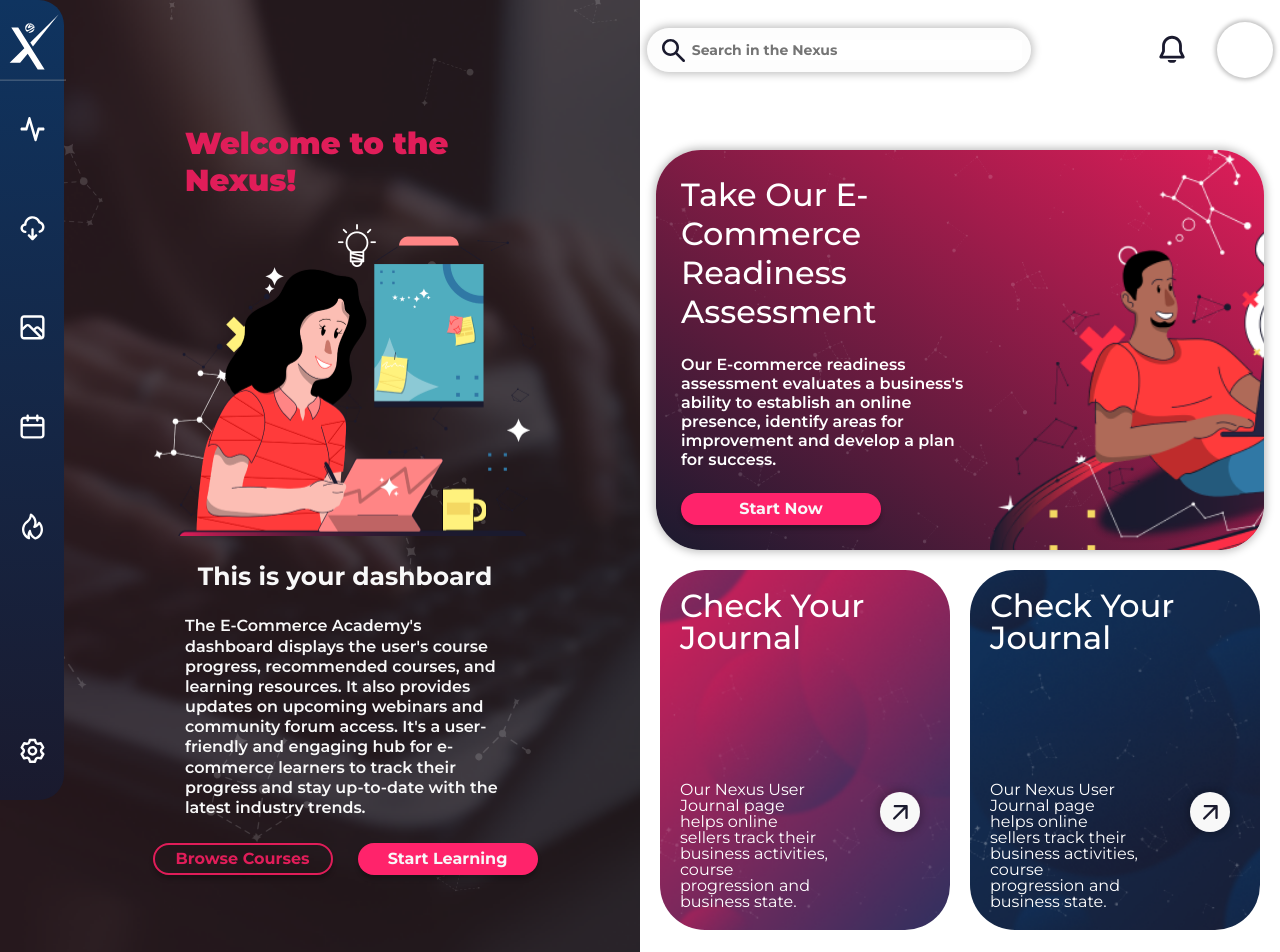
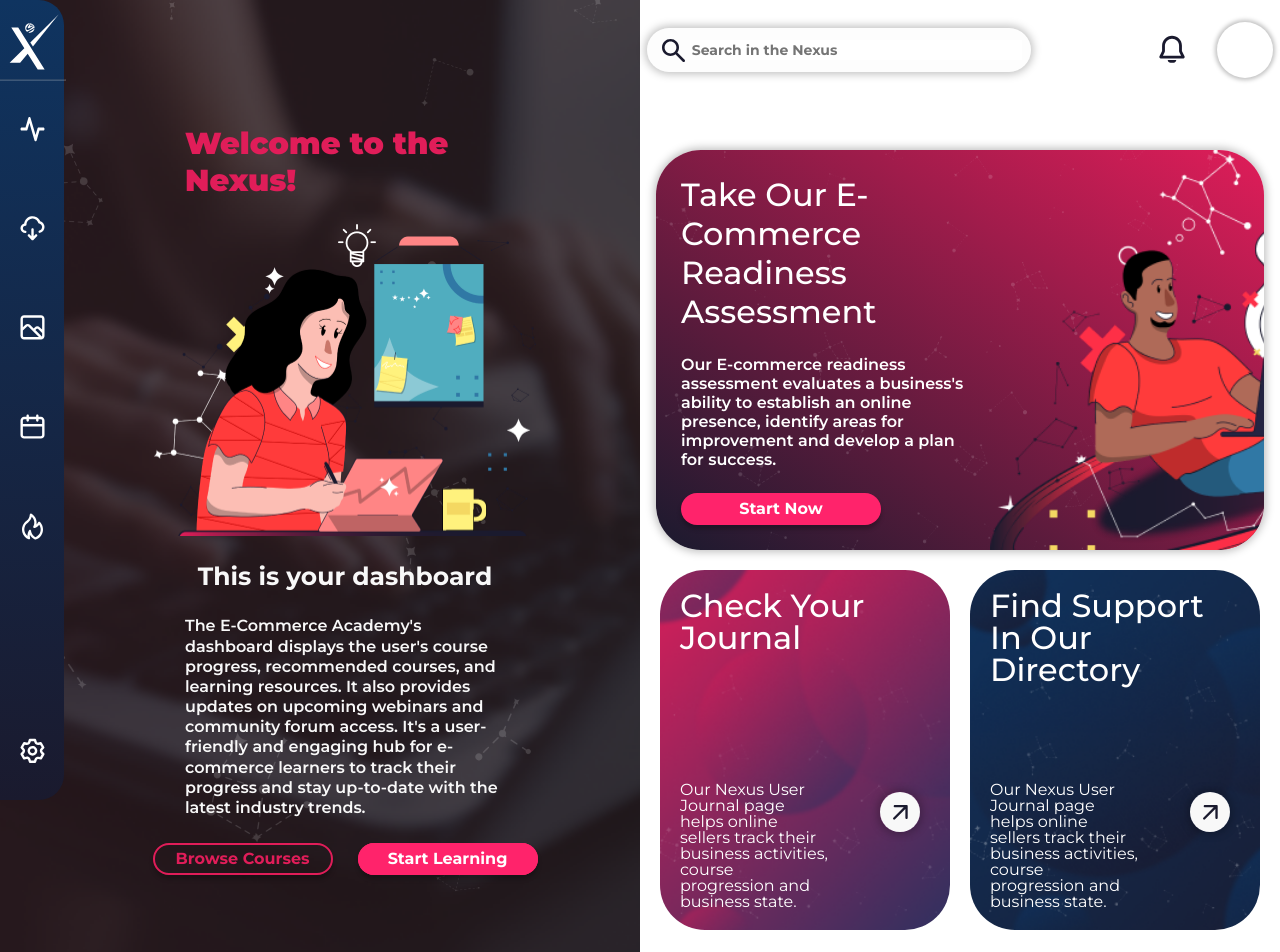
Before and after one commit to journeee/nexus, a React (Create React App) app: page /dashboard in a window 1280 px wide. Shown: the top 952 px of the page. Built offline with nearby package versions, Linux system fonts and the light colour scheme.

Commit message:
wrapped up dashboard page, added animations and effects

```diff
--- a/src/pages/DashboardPage/DashboardPageComponents/AppSection/AppSection.js
+++ b/src/pages/DashboardPage/DashboardPageComponents/AppSection/AppSection.js
@@ -1,7 +1,10 @@
 import './AppSection.css';
 import {Button} from "@mui/material";
+import {motion} from 'framer-motion';
+import {useState} from 'react';
 
 function AppSection() {
+
     return (
         <div className="app-section">
 
@@ -27,25 +30,25 @@ function AppSection() {
                 <div className="user-logo">
                 </div>
             </div>
-            <div className="app-1">
+            <motion.div initial={{y: -100, opacity: 0}} animate={{y: 0, opacity: 1}} transition={{duration: 1.5, delay: 0.2}} className="app-1">
                 <div className="star-bg">
                     <div className="app-1-content">
                         <p className="app-1-content-text">Take Our <span>E-Commerce</span> Readiness Assessment</p>
                         <p className="app-1-content-sub-text">Our E-commerce readiness assessment evaluates a business's ability to establish an online presence, identify areas for improvement and develop a plan for success.</p>
-                        <div className="app-1-button"><span className="app-1-button-text">Start Now</span></div>
+                        <motion.div initial={{background: "#FF236B"}} whileHover={{background: "#fff"}} className="app-1-button"><motion.span initial={{color: "#fff"}} whileHover={{color: "#FF236B"}} className="app-1-button-text">Start Now</motion.span></motion.div>
                     </div>
                     <div className="app-1-image"></div>
                 </div>
-            </div>
+            </motion.div>
             <div className="sub-apps">
-                <div className="app-2">
+                <motion.div initial={{y: 120, opacity: 0}} animate={{y: 0, opacity: 1}} transition={{duration: 2, delay: 0.3}} className="app-2">
                     <p className="app-title">Check Your
                         Journal</p>
                     <div className="sub-app-content">
                         <p className="app-sub-title">Our Nexus User Journal page helps online sellers track their business activities, course progression and business state.</p>
-                        <svg style={{cursor: "pointer"}} xmlns="http://www.w3.org/2000/svg" width="60" height="60" viewBox="0 0 60 60" fill="none">
+                        <svg  style={{cursor: "pointer"}} xmlns="http://www.w3.org/2000/svg" width="60" height="60" viewBox="0 0 60 60" fill="none">
                             <g filter="url(#filter0_d_90_570)">
-                                <circle cx="30" cy="30" r="20" fill="#F8F8F8"/>
+                                <motion.circle initial={{fill: "#F8F8F8"}} whileHover={{fill: "#FF236B"}} cx="30" cy="30" r="20" fill="#F8F8F8" />
                             </g>
                             <path d="M35.3667 26.9667L25.0125 37.35C24.7792 37.5833 24.5019 37.7 24.1807 37.7C23.8594 37.7 23.5826 37.5833 23.35 37.35C23.1167 37.1167 23 36.8394 23 36.5182C23 36.1969 23.1167 35.9201 23.35 35.6875L33.7333 25.3333H24.8667C24.5361 25.3333 24.2588 25.2213 24.0348 24.9973C23.8108 24.7733 23.6992 24.4964 23.7 24.1667C23.7 23.8361 23.812 23.5588 24.036 23.3348C24.26 23.1108 24.5369 22.9992 24.8667 23H36.5333C36.8639 23 37.1412 23.112 37.3652 23.336C37.5892 23.56 37.7008 23.8369 37.7 24.1667V35.8333C37.7 36.1639 37.588 36.4412 37.364 36.6652C37.14 36.8892 36.8631 37.0008 36.5333 37C36.2028 37 35.9255 36.888 35.7015 36.664C35.4775 36.44 35.3659 36.1631 35.3667 35.8333V26.9667Z" fill="#1A1A2E"/>
                             <defs>
@@ -63,17 +66,17 @@ function AppSection() {
                             </defs>
                         </svg>
                     </div>
-                </div>
-                <div className="app-3">
-                    <p className="app-title">Check Your
-                        Journal</p>
+                </motion.div>
+                <motion.div initial={{y: 120, opacity: 0}} animate={{y: 0, opacity: 1}} transition={{duration: 2, delay: 0.5}} className="app-3">
+                    <p className="app-title">Find Support
+                        In Our Directory</p>
                     <div className="sub-app-content">
                         <p className="app-sub-title">Our Nexus User Journal page helps online sellers track their business activities, course progression and business state.</p>
                         <svg style={{cursor: "pointer"}} xmlns="http://www.w3.org/2000/svg" width="60" height="60" viewBox="0 0 60 60" fill="none">
                             <g filter="url(#filter0_d_90_570)">
-                                <circle cx="30" cy="30" r="20" fill="#F8F8F8"/>
+                                <motion.circle initial={{fill: "#F8F8F8"}} whileHover={{fill: "#FF236B"}} cx="30" cy="30" r="20" fill="#F8F8F8"/>
                             </g>
-                            <path d="M35.3667 26.9667L25.0125 37.35C24.7792 37.5833 24.5019 37.7 24.1807 37.7C23.8594 37.7 23.5826 37.5833 23.35 37.35C23.1167 37.1167 23 36.8394 23 36.5182C23 36.1969 23.1167 35.9201 23.35 35.6875L33.7333 25.3333H24.8667C24.5361 25.3333 24.2588 25.2213 24.0348 24.9973C23.8108 24.7733 23.6992 24.4964 23.7 24.1667C23.7 23.8361 23.812 23.5588 24.036 23.3348C24.26 23.1108 24.5369 22.9992 24.8667 23H36.5333C36.8639 23 37.1412 23.112 37.3652 23.336C37.5892 23.56 37.7008 23.8369 37.7 24.1667V35.8333C37.7 36.1639 37.588 36.4412 37.364 36.6652C37.14 36.8892 36.8631 37.0008 36.5333 37C36.2028 37 35.9255 36.888 35.7015 36.664C35.4775 36.44 35.3659 36.1631 35.3667 35.8333V26.9667Z" fill="#1A1A2E"/>
+                            <path  d="M35.3667 26.9667L25.0125 37.35C24.7792 37.5833 24.5019 37.7 24.1807 37.7C23.8594 37.7 23.5826 37.5833 23.35 37.35C23.1167 37.1167 23 36.8394 23 36.5182C23 36.1969 23.1167 35.9201 23.35 35.6875L33.7333 25.3333H24.8667C24.5361 25.3333 24.2588 25.2213 24.0348 24.9973C23.8108 24.7733 23.6992 24.4964 23.7 24.1667C23.7 23.8361 23.812 23.5588 24.036 23.3348C24.26 23.1108 24.5369 22.9992 24.8667 23H36.5333C36.8639 23 37.1412 23.112 37.3652 23.336C37.5892 23.56 37.7008 23.8369 37.7 24.1667V35.8333C37.7 36.1639 37.588 36.4412 37.364 36.6652C37.14 36.8892 36.8631 37.0008 36.5333 37C36.2028 37 35.9255 36.888 35.7015 36.664C35.4775 36.44 35.3659 36.1631 35.3667 35.8333V26.9667Z" fill="#1A1A2E"/>
                             <defs>
                                 <filter id="filter0_d_90_570" x="0" y="0" width="60" height="60" filterUnits="userSpaceOnUse" color-interpolation-filters="sRGB">
                                     <feFlood flood-opacity="0" result="BackgroundImageFix"/>
@@ -89,7 +92,7 @@ function AppSection() {
                             </defs>
                         </svg>
                     </div>
-                </div>
+                </motion.div>
             </div>
         </div>
     );
--- a/src/pages/DashboardPage/DashboardPageComponents/CouresSection/CouresSection.css
+++ b/src/pages/DashboardPage/DashboardPageComponents/CouresSection/CouresSection.css
@@ -122,4 +122,7 @@
     display: flex;
     justify-content: center;
     align-items: center;
+    width: 100%;
+    height: 100%;
+    border-radius: 70px;
 }
--- a/src/pages/DashboardPage/DashboardPageComponents/CouresSection/CouresSection.js
+++ b/src/pages/DashboardPage/DashboardPageComponents/CouresSection/CouresSection.js
@@ -1,21 +1,21 @@
 import './CouresSection.css';
-
+import {motion} from 'framer-motion';
 
 function CoursesSection() {
     return (
         <div className="course-section">
             <div className="course-section-blur">
                 <div className="blur-course-section-overlay"></div>
-                <div className="course-section-content">
+                <motion.div initial={{opacity: 0}} animate={{opacity: 1}} transition={{duration: 2, delay: 0.2}} className="course-section-content">
                     <p className="course-section-title">Welcome to the Nexus!</p>
                     <div className="course-section-image"></div>
                     <p className="course-section-text">This is your dashboard</p>
                     <p className="course-section-sub-text">The E-Commerce Academy's dashboard displays the user's course progress, recommended courses, and learning resources. It also provides updates on upcoming webinars and community forum access. It's a user-friendly and engaging hub for e-commerce learners to track their progress and stay up-to-date with the latest industry trends.</p>
                     <div className="buttons">
-                        <div className="browse-button"><span className="browse-button-text">Browse Courses</span></div>
-                        <div className="start-button"><span className="start-button-text">Start Learning</span></div>
+                        <motion.div initial={{background: "none"}} whileHover={{background: "#E01D59"}}  className="browse-button"><motion.span initial={{color: "#E01D59"}} whileHover={{color: "#FFF"}} className="browse-button-text">Browse Courses</motion.span></motion.div>
+                        <motion.div className="start-button" initial={{background: "#FF236B", color: "#fff"}} whileHover={{background: "#fff", color: "#FF236B"}}><motion.span className="start-button-text" initial={{background: "#FF236B", color: "#fff"}} whileHover={{background: "#fff", color: "#FF236B"}}>Start Learning</motion.span></motion.div>
                     </div>
-                </div>
+                </motion.div>
             </div>
         </div>
 
```
